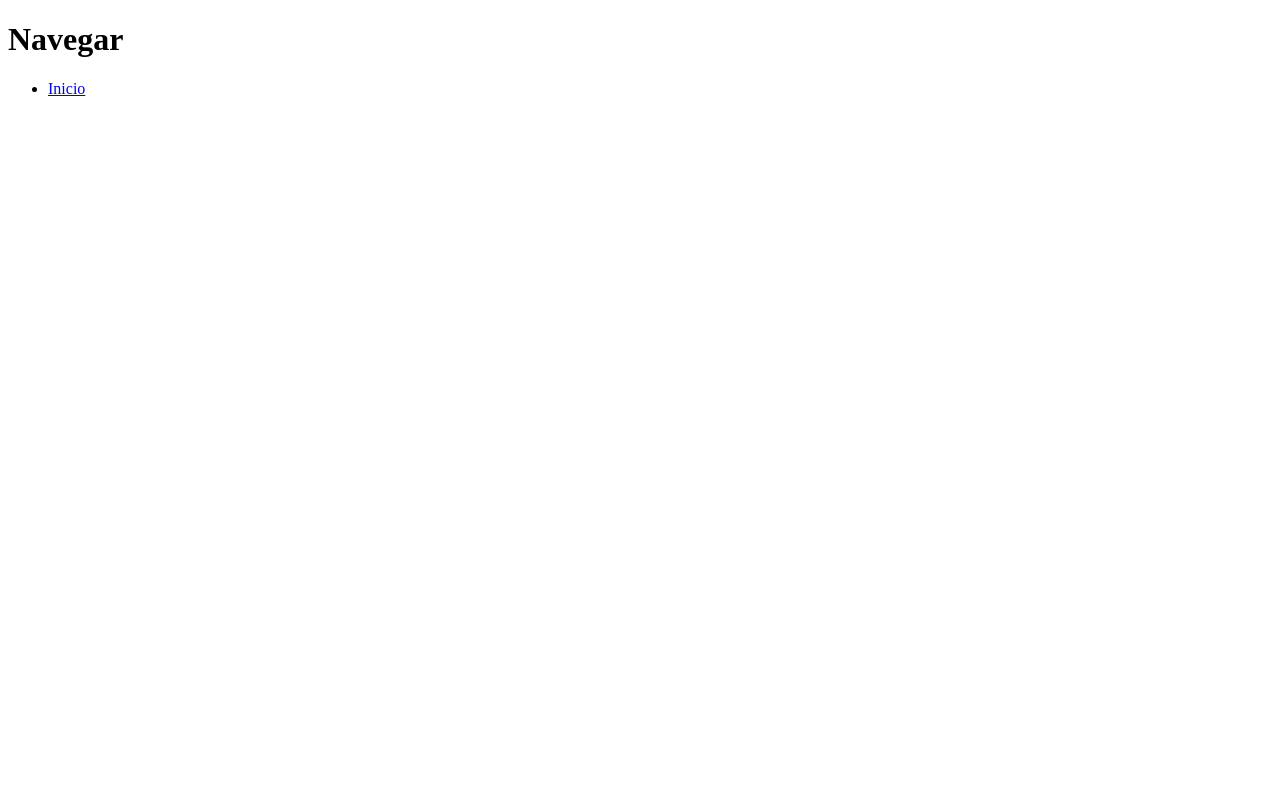
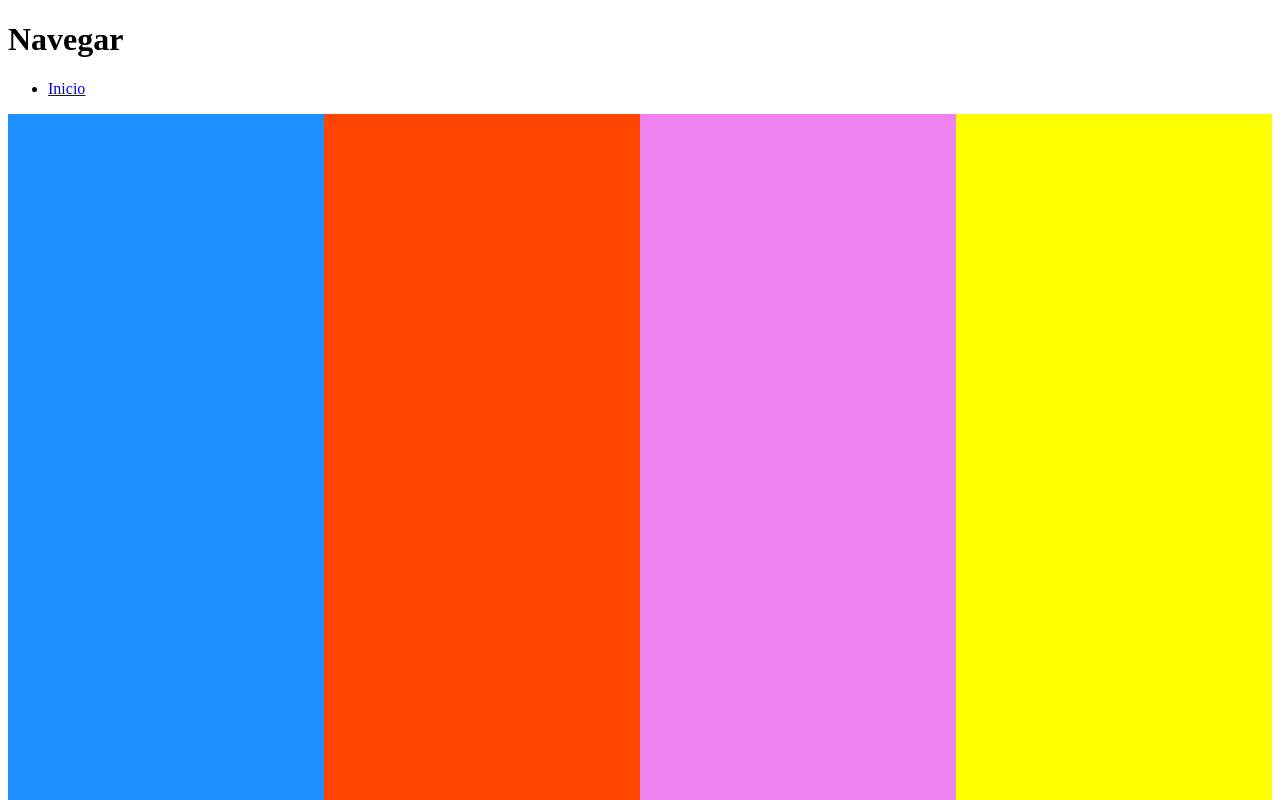
Before and after one commit to Arick789/flexboxsan, a plain HTML site: page flex-wrap.html in a window 1280 px wide. Shown: the top 800 px of the page. Drawn offline with Linux system fonts and the light colour scheme.

Commit message:
correccion 2 wrap mas ortografia index

```diff
--- a/flex-wrap.html
+++ b/flex-wrap.html
@@ -17,37 +17,38 @@
       display: flex;
       height: 100%;
       flex-wrap: wrap;
+
     }
     #box-1 {
       background-color: dodgerblue;
       width: 25%;
-      height: 50%;
+      height: 50rem;
     }
 
     #box-2 {
       background-color: orangered;
       width: 25%;
-      height: 50%;
+      height: 50rem;
     }
     #box-3 {
       background-color: violet;
       width: 25%;
-      height: 50%;
+      height: 50rem;
     }
     #box-4 {
       background-color: yellow;
       width: 25%;
-      height: 50%;
+      height: 50rem;
     }
     #box-5 {
       background-color: green;
       width: 25%;
-      height: 50%;
+      height: 50rem;
     }
     #box-6 {
       background-color: black;
       width: 25%;
-      height: 50%;
+      height: 50rem;
     }
   </style>
 
```
Also changed, not shown: index.html (+1 -1 lines).
